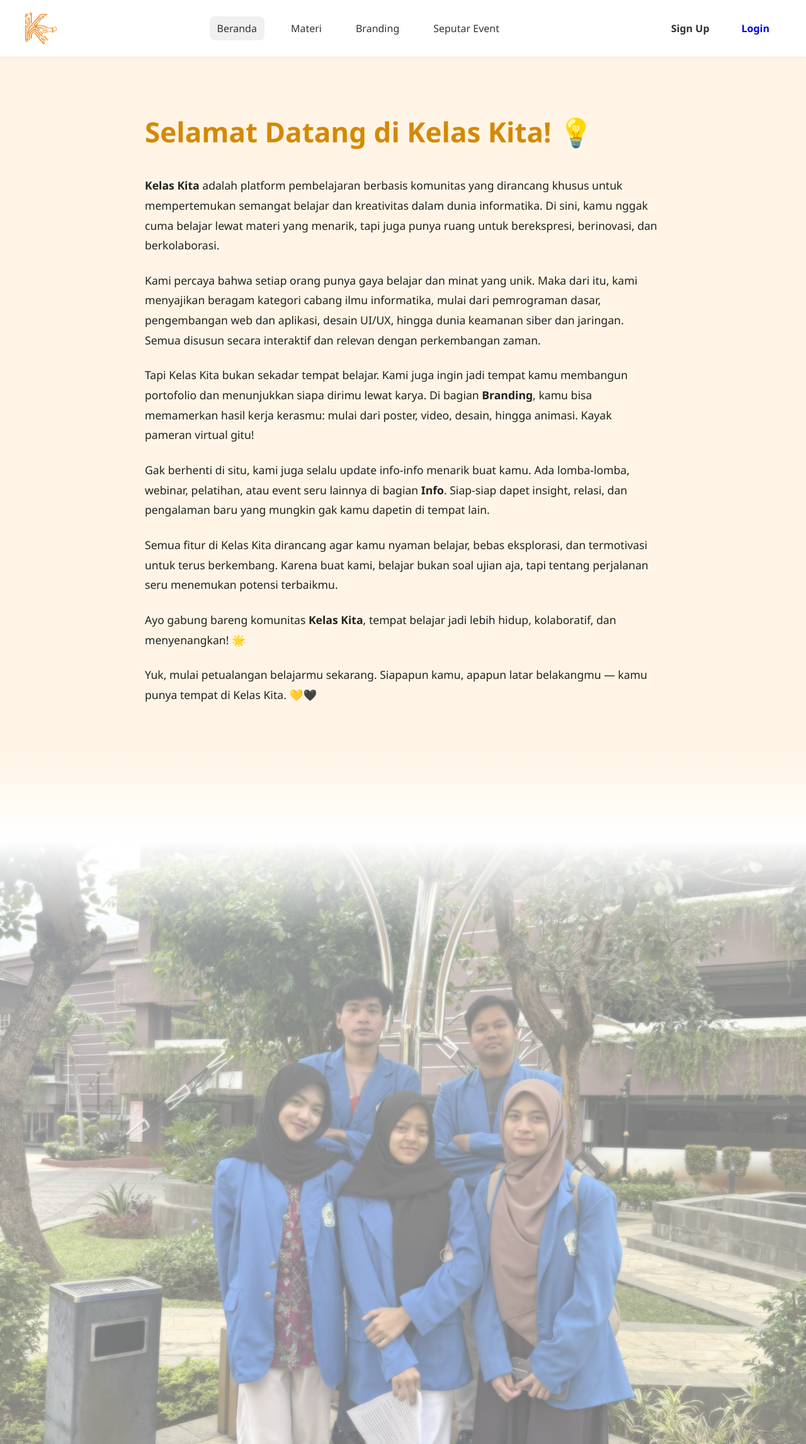
After one commit to Nesyaandari/KelasKita, a PHP site: page / in a window 1280 px wide. The commit adds this page. Shown: the whole page at 63% size. Run offline with PHP 8.4, Linux system fonts and the light colour scheme.

Commit message:
rapihin struktur folder + rute (href)

```diff
--- a/beranda.html
+++ b/index.css
@@ -1,11 +1,4 @@
-<!DOCTYPE html>
-<html lang="id">
 
-<head>
-    <meta charset="UTF-8" />
-    <meta name="viewport" content="width=device-width, initial-scale=1.0" />
-    <title>Kelas Kita - Beranda</title>
-    <style>
         * {
             margin: 0;
             padding: 0;
@@ -162,65 +155,3 @@
                 padding: 40px 20px;
             }
         }
-    </style>
-</head>
-
-<body>
-    <!-- Navbar -->
-    <header>
-        <img src="logo.png" alt="Logo" class="logo" />
-        <nav>
-            <a href="#" class="active">Beranda</a>
-            <a href="#">Materi</a>
-            <a href="#">Branding</a>
-            <a href="seputarevent.html">seputar event</a>
-        </nav>
-        <div class="auth">
-            <a href="#" class="signup">Sign Up</a>
-            <a href="#" class="login.html">Login</a>
-        </div>
-    </header>
-
-    <!-- Konten Beranda -->
-    <section class="section-content">
-        <h1>Selamat Datang di Kelas Kita! 💡</h1>
-        <p><strong>Kelas Kita</strong> adalah platform pembelajaran berbasis komunitas yang dirancang khusus untuk
-            mempertemukan semangat belajar dan kreativitas dalam dunia informatika. Di sini, kamu nggak cuma belajar
-            lewat materi yang menarik, tapi juga punya ruang untuk berekspresi, berinovasi, dan berkolaborasi.</p>
-
-        <p>Kami percaya bahwa setiap orang punya gaya belajar dan minat yang unik. Maka dari itu, kami menyajikan
-            beragam kategori cabang ilmu informatika, mulai dari pemrograman dasar, pengembangan web dan aplikasi,
-            desain UI/UX, hingga dunia keamanan siber dan jaringan. Semua disusun secara interaktif dan relevan dengan
-            perkembangan zaman.</p>
-
-        <p>Tapi Kelas Kita bukan sekadar tempat belajar. Kami juga ingin jadi tempat kamu membangun portofolio dan
-            menunjukkan siapa dirimu lewat karya. Di bagian <strong>Branding</strong>, kamu bisa memamerkan hasil kerja
-            kerasmu: mulai dari poster, video, desain, hingga animasi. Kayak pameran virtual gitu!</p>
-
-        <p>Gak berhenti di situ, kami juga selalu update info-info menarik buat kamu. Ada lomba-lomba, webinar,
-            pelatihan, atau event seru lainnya di bagian <strong>Info</strong>. Siap-siap dapet insight, relasi, dan
-            pengalaman baru yang mungkin gak kamu dapetin di tempat lain.</p>
-
-        <p>Semua fitur di Kelas Kita dirancang agar kamu nyaman belajar, bebas eksplorasi, dan termotivasi untuk terus
-            berkembang. Karena buat kami, belajar bukan soal ujian aja, tapi tentang perjalanan seru menemukan potensi
-            terbaikmu.</p>
-
-        <p>Ayo gabung bareng komunitas <strong>Kelas Kita</strong>, tempat belajar jadi lebih hidup, kolaboratif, dan
-            menyenangkan! 🌟</p>
-
-        <p>Yuk, mulai petualangan belajarmu sekarang. Siapapun kamu, apapun latar belakangmu — kamu punya tempat di
-            Kelas Kita. 💛🖤</p>
-    </section>
-
-    <!-- Transisi kuning ke putih -->
-    <div class="fade-to-white"></div>
-
-    <!-- Gambar Berlima -->
-    <div class="photo-bar">
-        <img src="fotbar.jpg" alt="Foto Bareng Tim Kelas Kita" />
-        <div class="photo-overlay"></div>
-        <div class="photo-top-fade"></div>
-    </div>
-</body>
-
-</html>
--- /dev/null
+++ b/index.html
@@ -0,0 +1,68 @@
+<!DOCTYPE html>
+<html lang="id">
+
+<head>
+    <meta charset="UTF-8" />
+    <meta name="viewport" content="width=device-width, initial-scale=1.0" />
+    <title>Kelas Kita - Beranda</title>
+    <link rel="stylesheet" href="index.css" />
+</head>
+<body>
+    <!-- Navbar -->
+    <header>
+        <img src="/images/LOGO.png" alt="Logo" class="logo" />
+        <nav>
+            <a class="active" href="#">Beranda</a>
+            <a href="/Materi/materi.html">Materi</a>
+            <a href="/Branding/branding.html">Branding</a>
+            <a href="/SeputarEvent/seputarevent.html">Seputar Event</a>
+        </nav>
+        <div class="auth">
+            <a href="" class="signup">Sign Up</a>
+            <a href="#" class="login.html">Login</a>
+        </div>
+    </header>
+
+    <!-- Konten Beranda -->
+    <section class="section-content">
+        <h1>Selamat Datang di Kelas Kita! 💡</h1>
+        <p><strong>Kelas Kita</strong> adalah platform pembelajaran berbasis komunitas yang dirancang khusus untuk
+            mempertemukan semangat belajar dan kreativitas dalam dunia informatika. Di sini, kamu nggak cuma belajar
+            lewat materi yang menarik, tapi juga punya ruang untuk berekspresi, berinovasi, dan berkolaborasi.</p>
+
+        <p>Kami percaya bahwa setiap orang punya gaya belajar dan minat yang unik. Maka dari itu, kami menyajikan
+            beragam kategori cabang ilmu informatika, mulai dari pemrograman dasar, pengembangan web dan aplikasi,
+            desain UI/UX, hingga dunia keamanan siber dan jaringan. Semua disusun secara interaktif dan relevan dengan
+            perkembangan zaman.</p>
+
+        <p>Tapi Kelas Kita bukan sekadar tempat belajar. Kami juga ingin jadi tempat kamu membangun portofolio dan
+            menunjukkan siapa dirimu lewat karya. Di bagian <strong>Branding</strong>, kamu bisa memamerkan hasil kerja
+            kerasmu: mulai dari poster, video, desain, hingga animasi. Kayak pameran virtual gitu!</p>
+
+        <p>Gak berhenti di situ, kami juga selalu update info-info menarik buat kamu. Ada lomba-lomba, webinar,
+            pelatihan, atau event seru lainnya di bagian <strong>Info</strong>. Siap-siap dapet insight, relasi, dan
+            pengalaman baru yang mungkin gak kamu dapetin di tempat lain.</p>
+
+        <p>Semua fitur di Kelas Kita dirancang agar kamu nyaman belajar, bebas eksplorasi, dan termotivasi untuk terus
+            berkembang. Karena buat kami, belajar bukan soal ujian aja, tapi tentang perjalanan seru menemukan potensi
+            terbaikmu.</p>
+
+        <p>Ayo gabung bareng komunitas <strong>Kelas Kita</strong>, tempat belajar jadi lebih hidup, kolaboratif, dan
+            menyenangkan! 🌟</p>
+
+        <p>Yuk, mulai petualangan belajarmu sekarang. Siapapun kamu, apapun latar belakangmu — kamu punya tempat di
+            Kelas Kita. 💛🖤</p>
+    </section>
+
+    <!-- Transisi kuning ke putih -->
+    <div class="fade-to-white"></div>
+
+    <!-- Gambar Berlima -->
+    <div class="photo-bar">
+        <img src="/images/fotbar.jpg" alt="Foto Bareng Tim Kelas Kita" />
+        <div class="photo-overlay"></div>
+        <div class="photo-top-fade"></div>
+    </div>
+</body>
+
+</html>
```
Also changed, not shown: Branding/branding.html (+9 -9 lines), Materi/materi.html (+5 -5 lines), SeputarEvent/seputarevent.html (renamed from seputarevent.html, +10 -10 lines), SeputarEvent/seputarevent.css (renamed from seputarevent.css).
